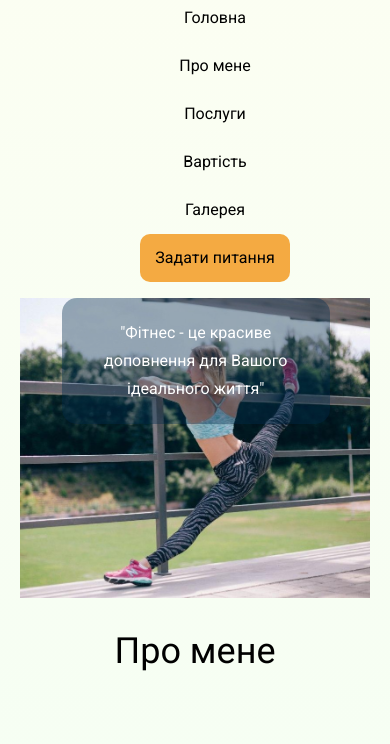
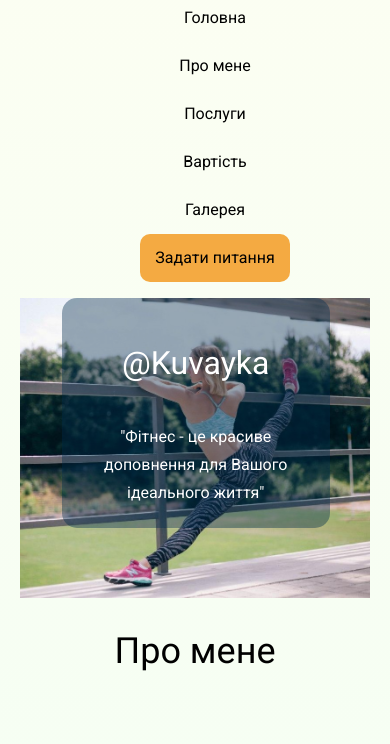
Before and after one commit to ViktorKuvayskov/kuvaykafit-scss, a plain HTML site: page index.html in a window 390 px wide. Shown: the part 81-825 px from the top of the page. Drawn offline with Linux system fonts and the light colour scheme; files whose address does not match are found by name.

```diff
--- a/index.html
+++ b/index.html
@@ -33,6 +33,9 @@
 
     		<div class="nav-bottom animated fadeInUpBig">
     			 <div class="nav-bottom-text">
+    			 	<p class="logo">
+    			 		<a href="https://www.instagram.com/kuvayka">@Kuvayka</a>
+    			 	</p>
     				<p>
     					"Фітнес - це красиве доповнення для Вашого ідеального життя"
     				<p>
--- a/sass/index.scss
+++ b/sass/index.scss
@@ -135,6 +135,19 @@
 			background: rgba(0, 44, 77, 0.4);
 			border-radius: 15px;
 			padding: 5px 20px;
+			.logo{
+				text-align: center;
+				font-size: 2rem;
+				a{
+					color: white;
+					transition: all 1s;
+					padding: 10px;
+					&:hover{
+						background: #cac6c6;
+						border-radius: 10px;
+					}
+				}
+			}
    		}
 	}
 
@@ -342,8 +355,8 @@
 			position: relative;
 			.nav-bottom-text{
 			    position: absolute;
-			    left: 12%;
-  				width: 65%;
+			    left: 0%;
+    			width: 89%;
 			    text-align: center;
 			}
 		}
```
Also changed, not shown: stylesheets/index.css.
